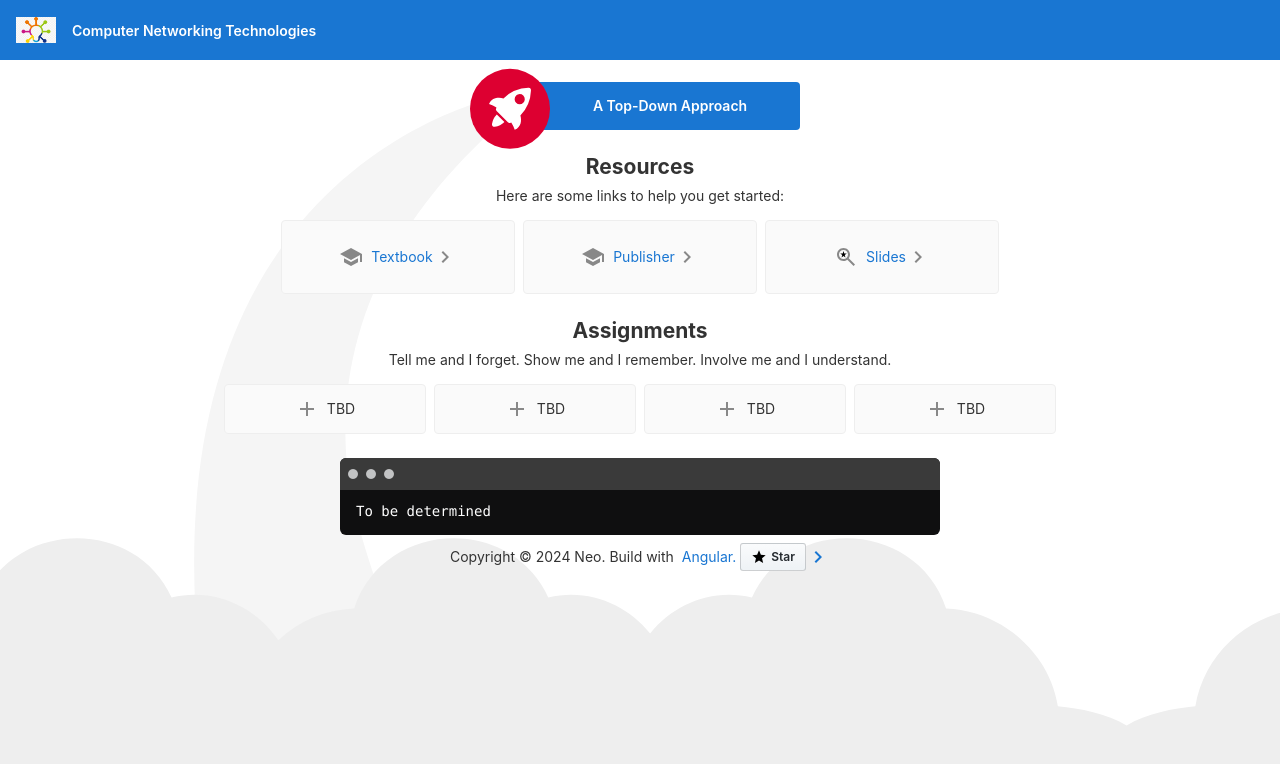
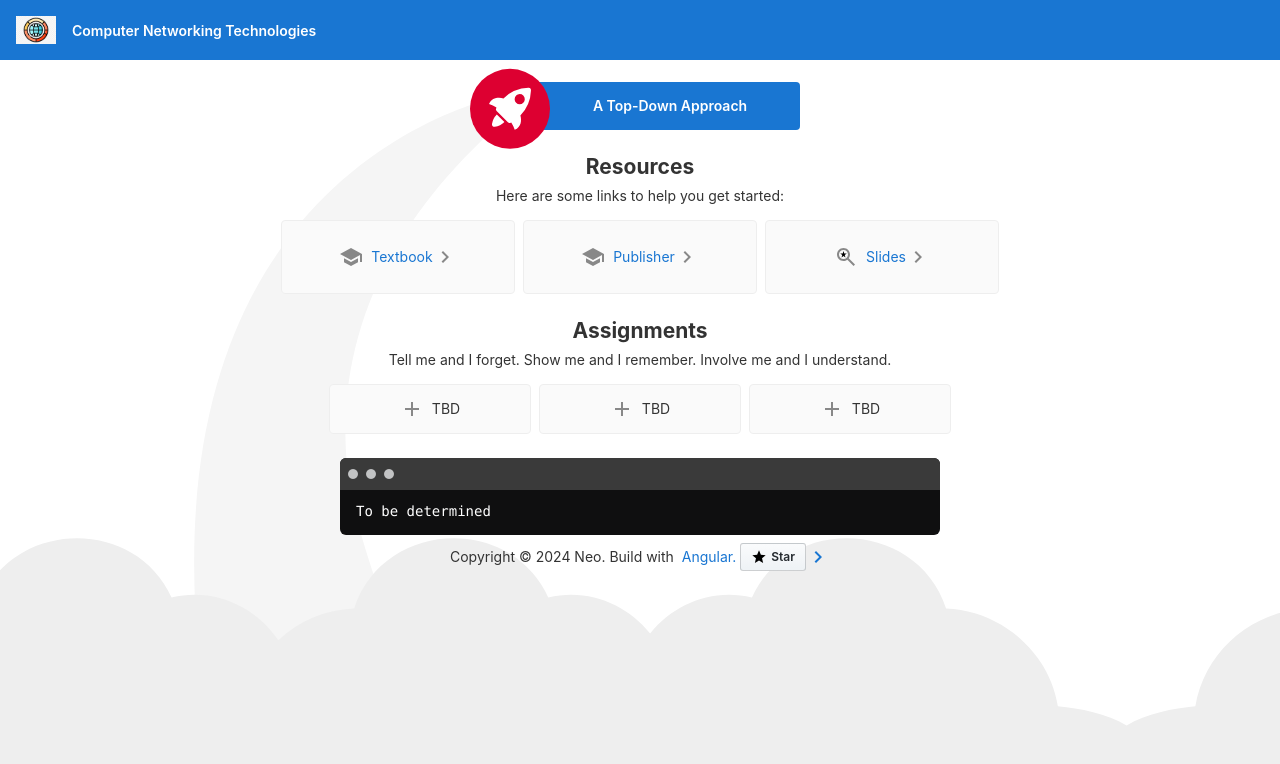
Before and after one commit to walkman617/cn-angular-app, an Angular app: page / in a window 1280 px wide. Shown: the top 764 px of the page. Built offline with nearby package versions, Linux system fonts and the light colour scheme.

Commit message:
change logo

```diff
--- a/src/app/app.component.html
+++ b/src/app/app.component.html
@@ -394,12 +394,6 @@
       <span>TBD</span>
     </div>
 
-    <div class="card card-small" (click)="selection.value = 'dependency'" tabindex="0">
-      <svg class="material-icons" xmlns="http://www.w3.org/2000/svg" width="24" height="24" viewBox="0 0 24 24"><path d="M19 13h-6v6h-2v-6H5v-2h6V5h2v6h6v2z"/></svg>
-
-      <span>TBD</span>
-    </div>
-
 
   </div>
 
```
Also changed, not shown: src/assets/networking.png.
